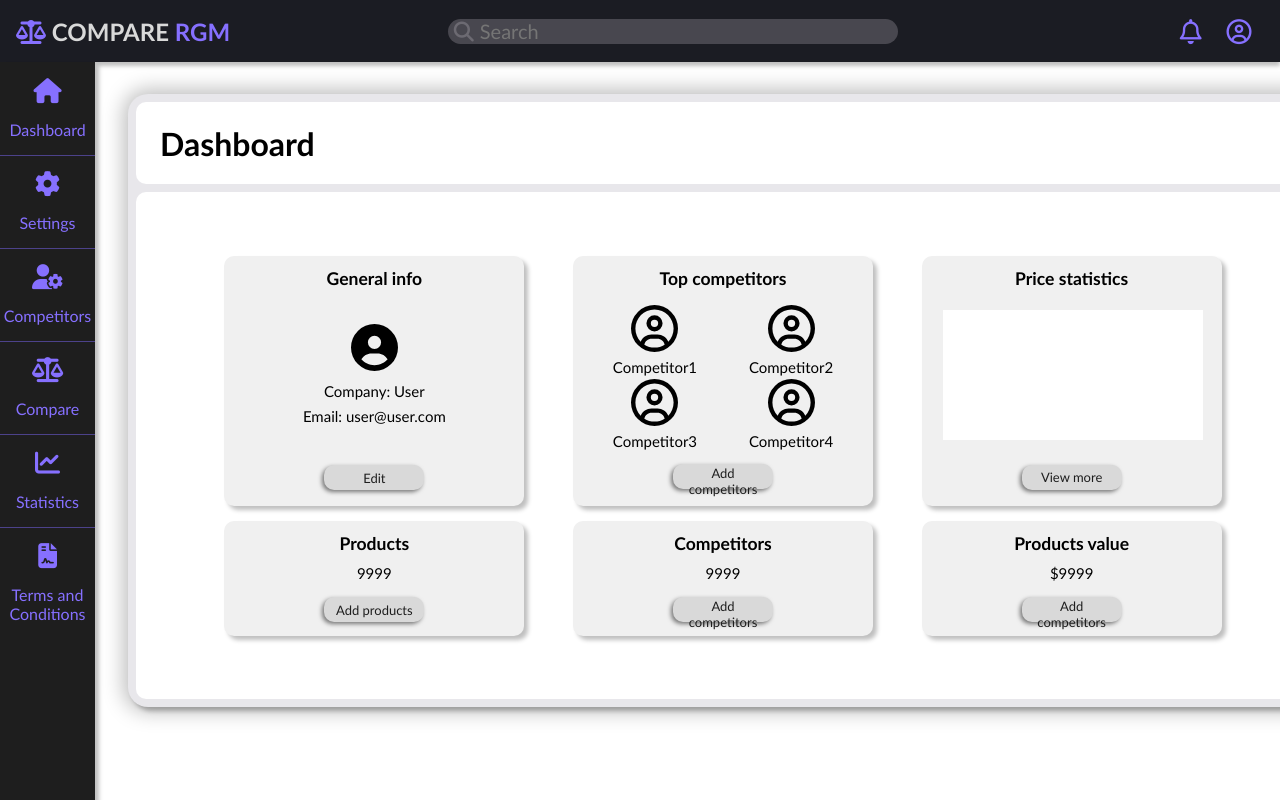
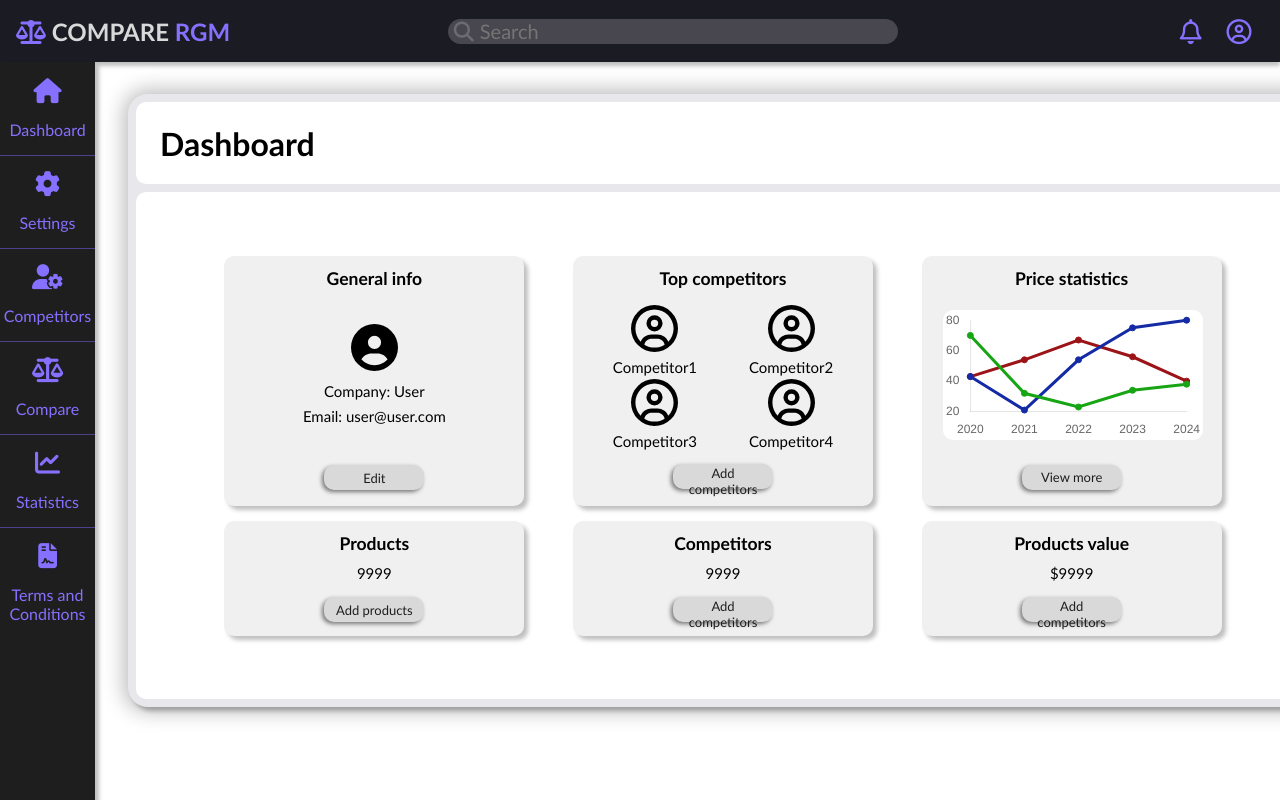
Before and after one commit to ciobanu-robert/CompareRGM, an Angular app: page /dashboard in a window 1280 px wide. Shown: the top 800 px of the page. Built offline with nearby package versions, Linux system fonts and the light colour scheme.

Commit message:
added chart to dashboard

```diff
--- a/src/app/pages/dashboard-page/dashboard-page.component.css
+++ b/src/app/pages/dashboard-page/dashboard-page.component.css
@@ -101,6 +101,7 @@ img {
     height: 130px;
     width: 260px;
     margin: 1.4em;
+    border-radius: 10px;
 }
 
 .button-stats {
--- a/src/app/pages/dashboard-page/dashboard-page.component.html
+++ b/src/app/pages/dashboard-page/dashboard-page.component.html
@@ -56,7 +56,7 @@
                 <div class="stats option l-options">
                     <h3 class="title2 stats-title">Price statistics</h3>
                     <div class="chart">
-                        <!-- //TODO:  Chart with ChartJS-->
+                        <canvas id="prices">{{ prices }}</canvas>
                     </div>
                     <button
                         class="button button-stats"
--- a/src/app/pages/dashboard-page/dashboard-page.component.ts
+++ b/src/app/pages/dashboard-page/dashboard-page.component.ts
@@ -1,6 +1,7 @@
-import { Component } from '@angular/core';
+import { Component, OnInit } from '@angular/core';
 import { MenuBarModule } from '../../menu-bar/menu-bar.module';
 import { RouterLink, RouterLinkActive } from '@angular/router';
+import { Chart, Legend } from 'chart.js/auto';
 
 @Component({
   selector: 'app-dashboard-page',
@@ -13,6 +14,60 @@ import { RouterLink, RouterLinkActive } from '@angular/router';
   templateUrl: './dashboard-page.component.html',
   styleUrl: './dashboard-page.component.css'
 })
-export class DashboardPageComponent {
+export class DashboardPageComponent implements OnInit{
+  public prices: any;
 
+  createChart() {
+    this.prices = new Chart('prices', {
+      type: 'line',
+
+      data: {
+        labels: ['2020' , '2021', '2022', '2023', '2024'],
+
+        datasets: [
+          {
+            label: "product1",
+            data: ['70', '32', '23', '34', '38'],
+            backgroundColor: 'rgb(23, 165, 20)',
+            borderColor: 'rgb(23, 165, 20)',
+          },
+          {
+            label: "product2",
+            data: ['43', '21', '54', '75', '80'],
+            backgroundColor: 'rgb(20, 43, 165)',
+            borderColor: 'rgb(20, 43, 165)',
+          },
+          {
+            label: "product3",
+            data: ['43', '54', '67', '56', '40'],
+            backgroundColor: 'rgb(156, 20, 24)',
+            borderColor: 'rgb(156, 20, 24)',
+          },
+        ]
+      },
+      options: {
+        scales: {
+          x: {
+            grid: {
+              display: false,
+            },
+          },
+          y: {
+            grid: {
+              display: false,
+            },
+          },
+        },
+        plugins: {
+          legend: {
+            display: false,
+          },
+        },
+      }
+    });
+  }
+
+  ngOnInit(): void {
+      this.createChart();
+  }
 }
```
